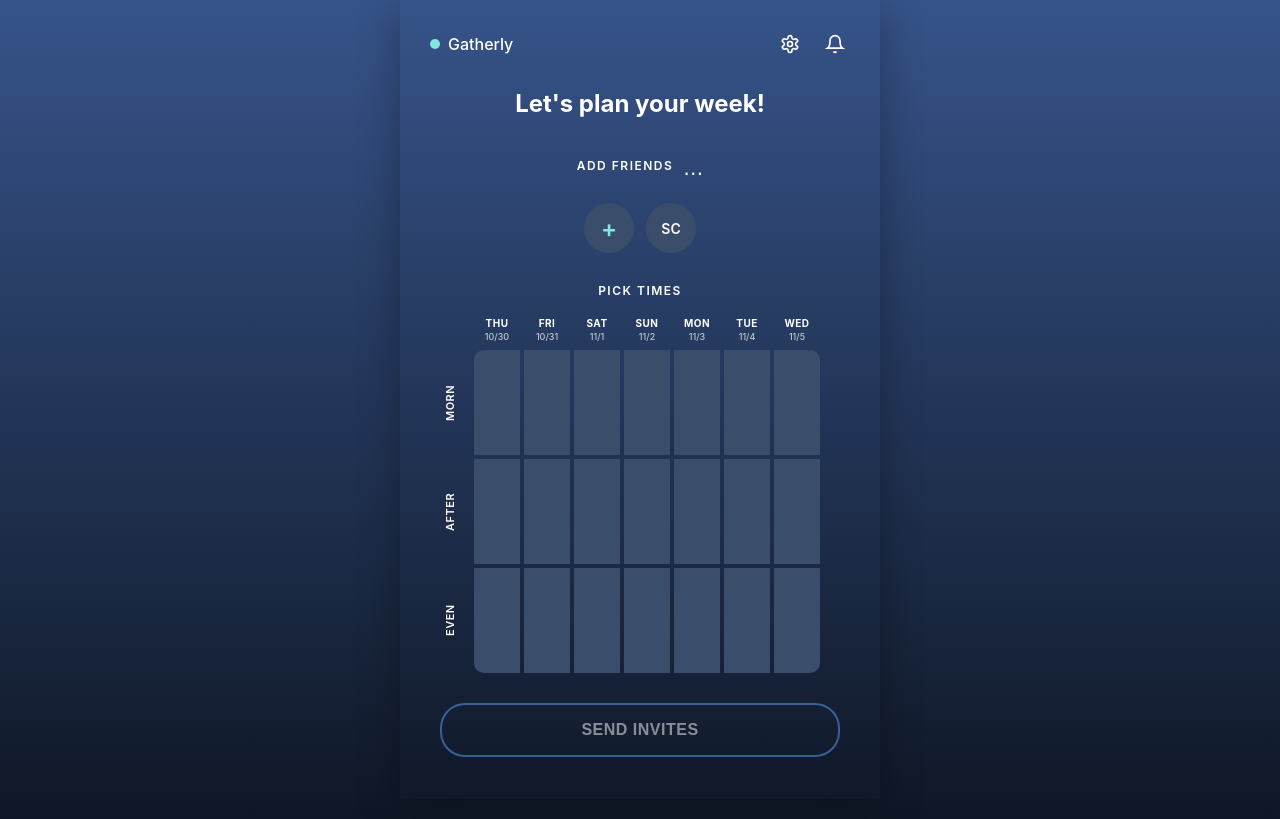
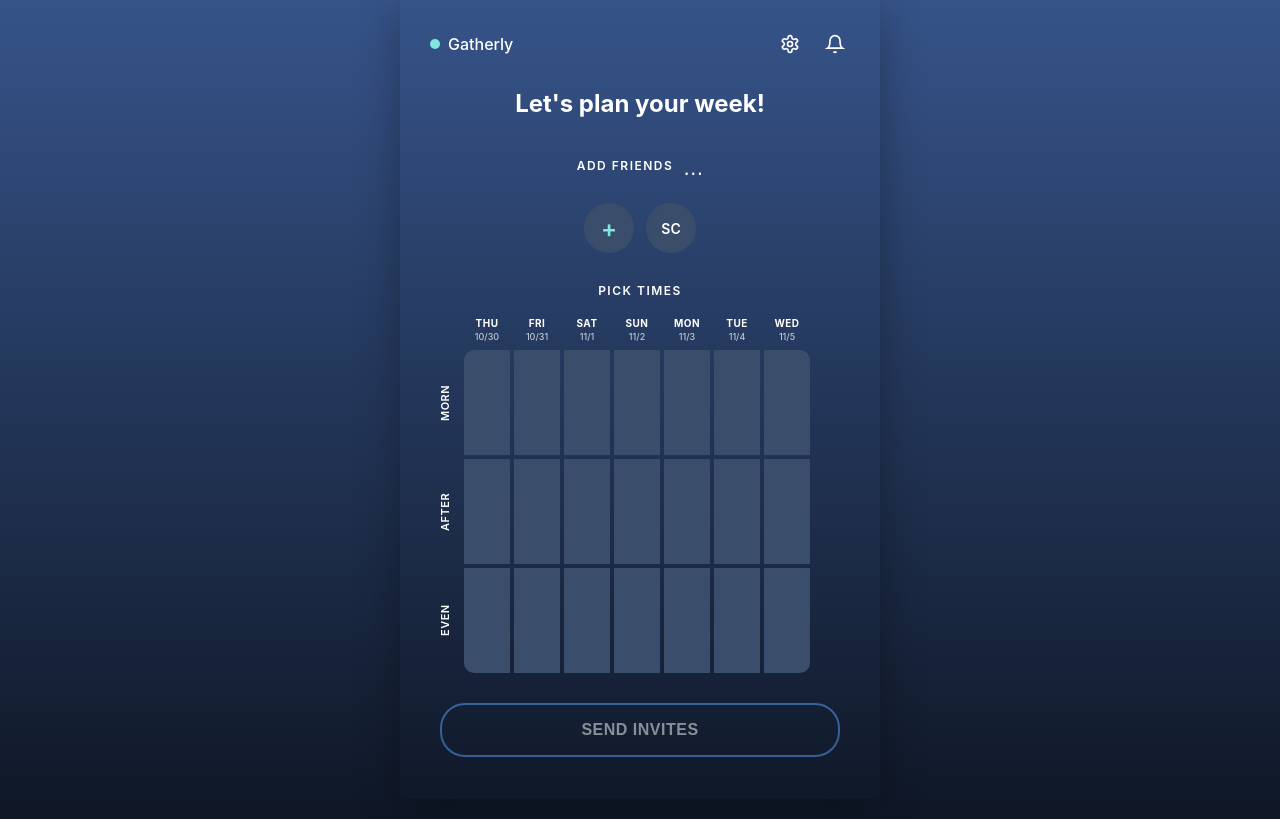
Before and after one commit to awalt29/Gatherlyv5, a Flask app: page / in a window 1280 px wide. Shown: the part 21-840 px from the top of the page. Run offline with Flask 3, Linux system fonts and the light colour scheme; the visitor is signed in with stand-in values (Sample User, id 1); tables that the repository leaves empty hold one stand-in row (values such as "Sample post"); data that the repository does not hold is empty.

Commit message:
Adjust calendar to -40px and move time labels 10px closer

```diff
--- a/static/css/style.css
+++ b/static/css/style.css
@@ -397,12 +397,12 @@ h1 {
     background: transparent;
     border-radius: 15px;
     padding: 0;
-    margin-left: -30px;
+    margin-left: -40px;
 }
 
 .calendar-header {
     display: grid;
-    grid-template-columns: 40px repeat(7, 46px);
+    grid-template-columns: 30px repeat(7, 46px);
     gap: 4px;
     margin-bottom: 4px;
 }
@@ -433,7 +433,7 @@ h1 {
 
 .calendar-grid {
     display: grid;
-    grid-template-columns: 40px repeat(7, 46px);
+    grid-template-columns: 30px repeat(7, 46px);
     gap: 4px;
 }
 
```
